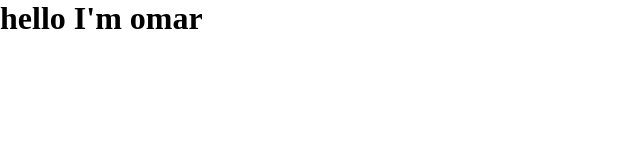
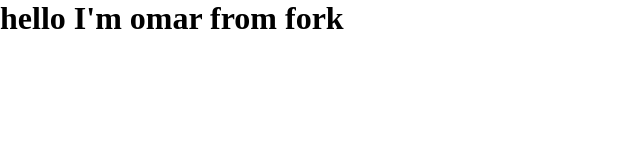
Before and after one commit to M-Alkordy/project-test, a plain HTML site: page index.html in a window 1280 px wide. Shown: the whole page, without its empty margins (0-640 px from the left). Drawn offline with Linux system fonts and the light colour scheme.

Commit message:
edit title

```diff
--- a/index.html
+++ b/index.html
@@ -7,6 +7,6 @@
     <title>test project</title>
 </head>
 <body>
-    <h1>hello I'm omar</h1>
+    <h1>hello I'm omar from fork</h1>
 </body>
 </html>
```
